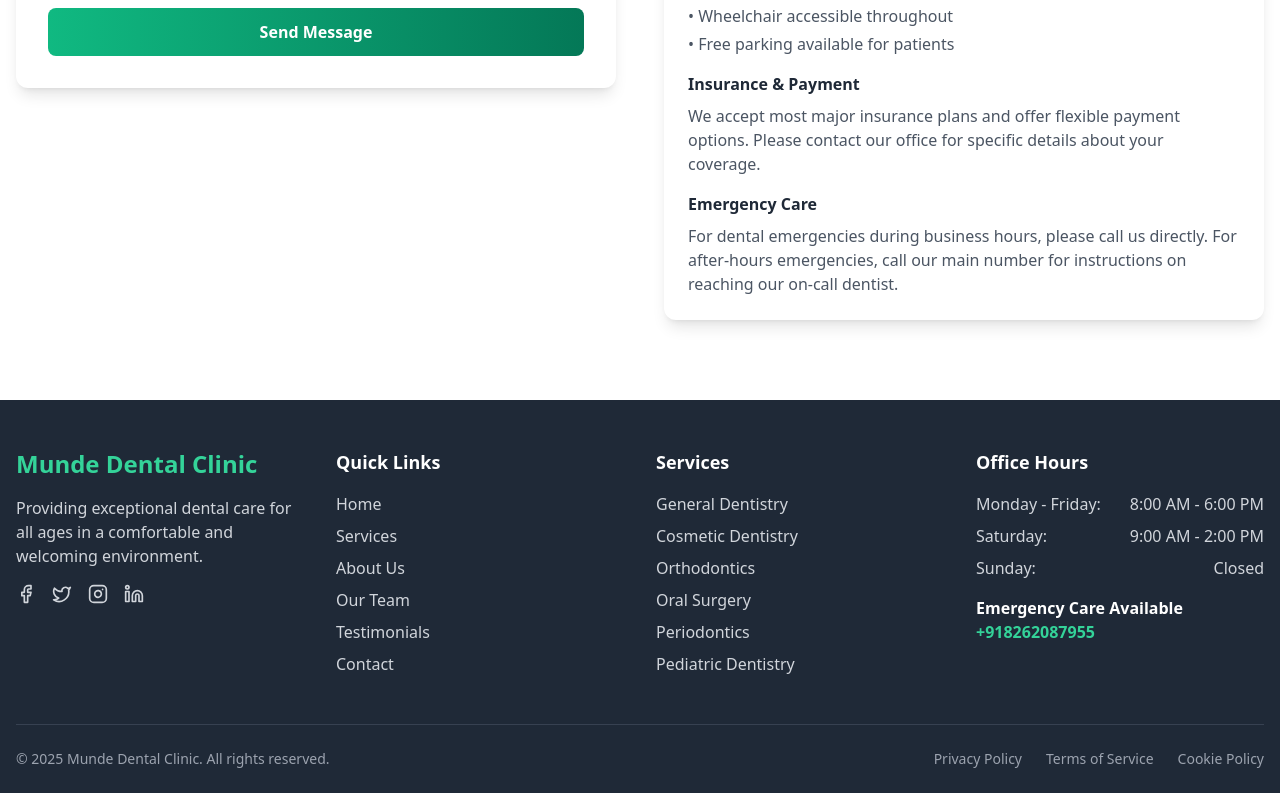
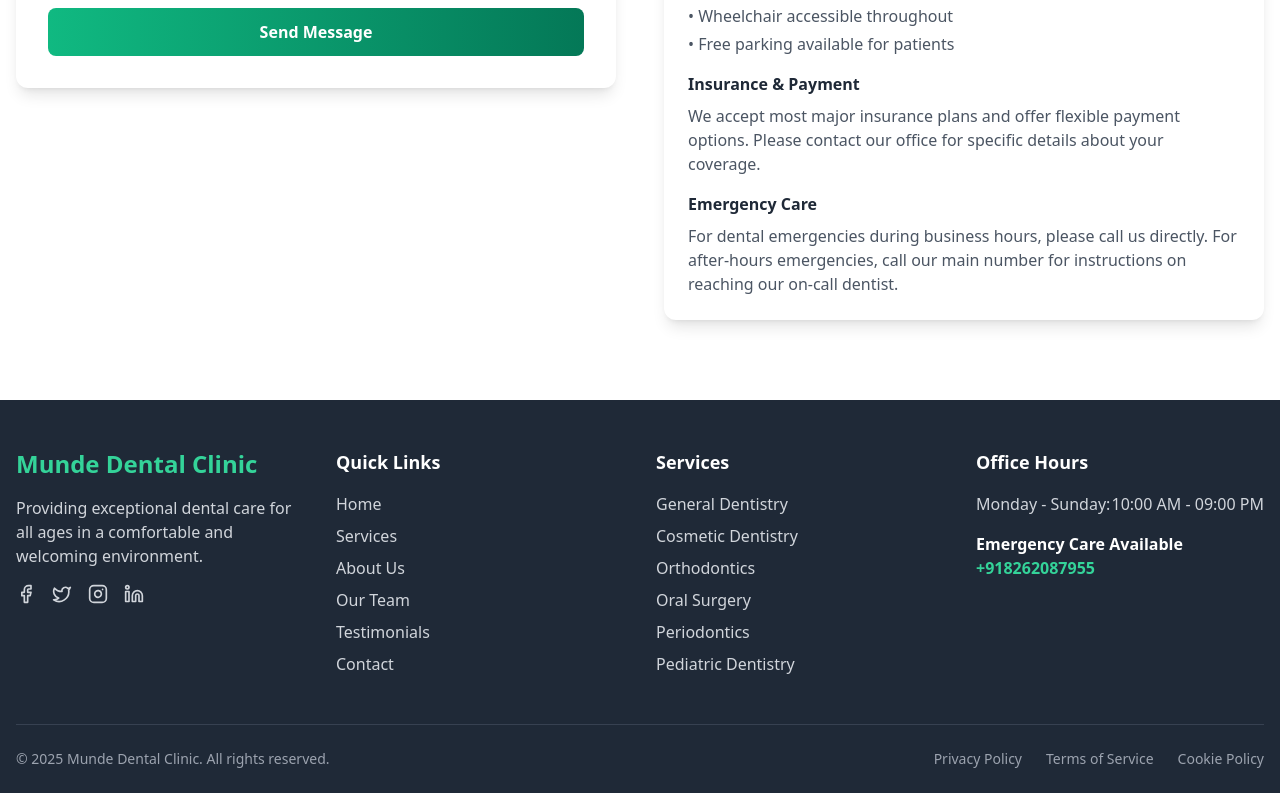
Before and after one commit to Yash782/Munde-Dental-Clinic, a React (Vite) app: page / in a window 1280 px wide. Shown: the part 3816-4609 px from the top of the page. Built offline with nearby package versions, Linux system fonts and the light colour scheme.

Commit message:
changed office hours

```diff
--- a/src/components/Footer.tsx
+++ b/src/components/Footer.tsx
@@ -162,16 +162,8 @@ const Footer = () => {
               </h4>
               <ul className="space-y-2 text-gray-300">
                 <li className="flex justify-between">
-                  <span>Monday - Friday:</span>
-                  <span>8:00 AM - 6:00 PM</span>
-                </li>
-                <li className="flex justify-between">
-                  <span>Saturday:</span>
-                  <span>9:00 AM - 2:00 PM</span>
-                </li>
-                <li className="flex justify-between">
-                  <span>Sunday:</span>
-                  <span>Closed</span>
+                  <span>Monday - Sunday:</span>
+                  <span>10:00 AM - 09:00 PM</span>
                 </li>
               </ul>
               <div className="mt-4">
```
